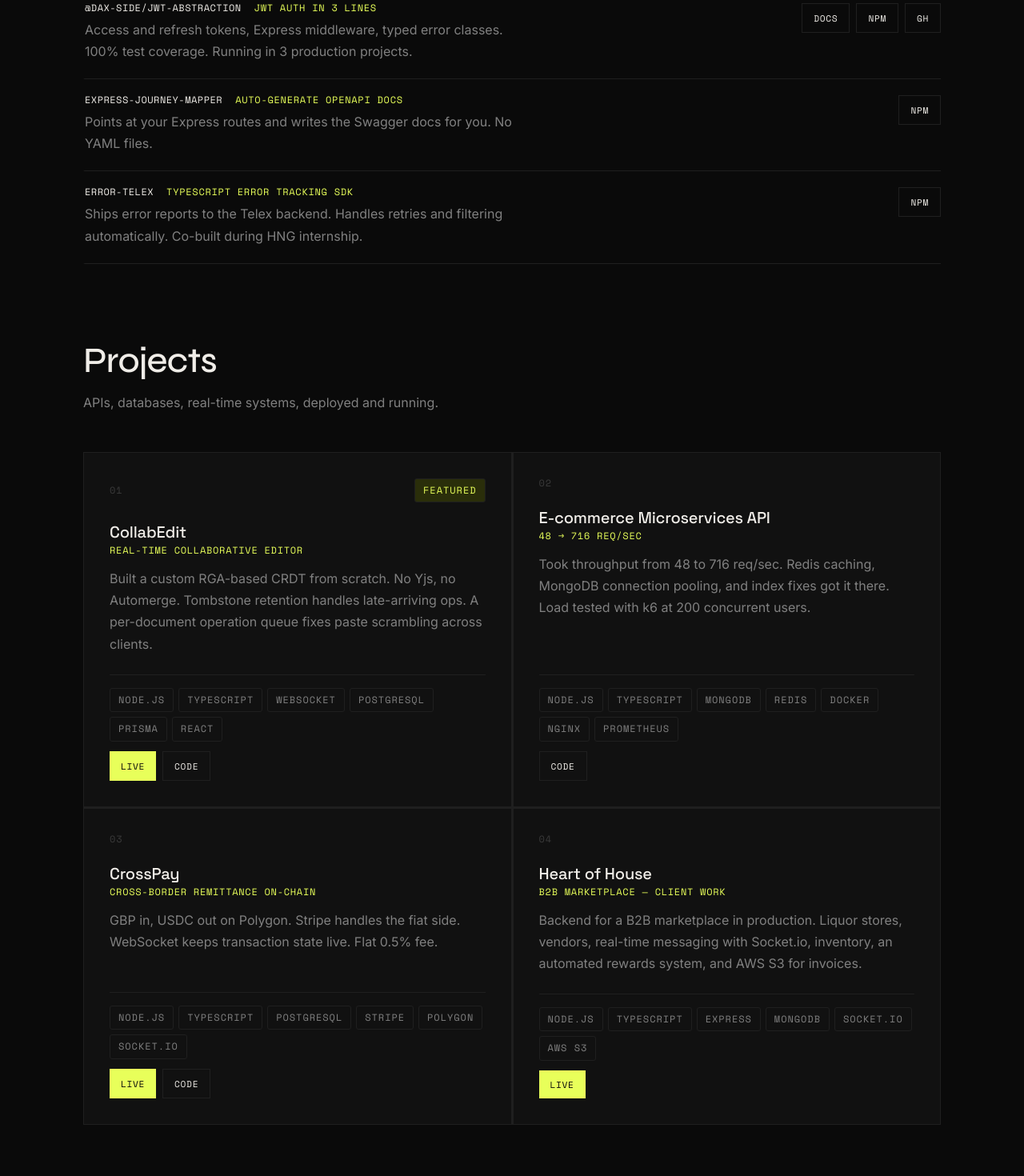
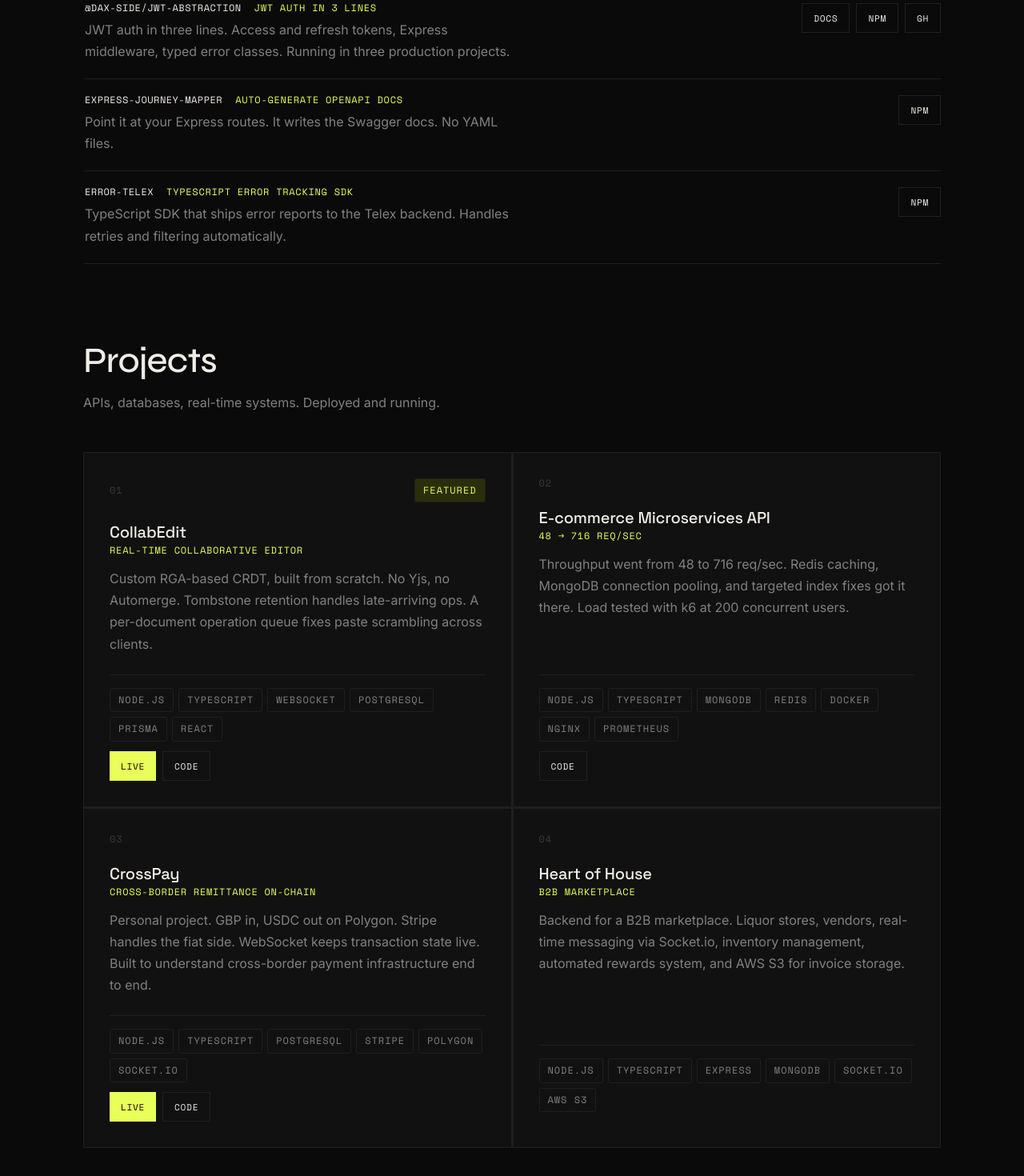
Before and after one commit to dax-side/portfolio, a React (Vite) app: page / in a window 1280 px wide. Shown: the part 1300-2770 px from the top of the page at 80% size. Built offline with nearby package versions, Linux system fonts and the light colour scheme.

Commit message:
fix: improve clarity and consistency in package and project descriptions

```diff
--- a/src/components/Work.jsx
+++ b/src/components/Work.jsx
@@ -7,7 +7,7 @@ const packages = [
     name: '@dax-side/jwt-abstraction',
     tagline: 'JWT auth in 3 lines',
     description:
-      'Access and refresh tokens, Express middleware, typed error classes. 100% test coverage. Running in 3 production projects.',
+      'JWT auth in three lines. Access and refresh tokens, Express middleware, typed error classes. Running in three production projects.',
     links: {
       docs:   'https://dax-side.github.io/jwt-abstraction-site',
       npm:    'https://www.npmjs.com/package/@dax-side/jwt-abstraction',
@@ -19,7 +19,7 @@ const packages = [
     name: 'express-journey-mapper',
     tagline: 'Auto-generate OpenAPI docs',
     description:
-      'Points at your Express routes and writes the Swagger docs for you. No YAML files.',
+      'Point it at your Express routes. It writes the Swagger docs. No YAML files.',
     links: {
       npm: 'https://www.npmjs.com/package/express-journey-mapper',
     },
@@ -29,7 +29,7 @@ const packages = [
     name: 'error-telex',
     tagline: 'TypeScript error tracking SDK',
     description:
-      'Ships error reports to the Telex backend. Handles retries and filtering automatically. Co-built during HNG internship.',
+      'TypeScript SDK that ships error reports to the Telex backend. Handles retries and filtering automatically.',
     links: {
       npm: 'https://www.npmjs.com/package/error-telex',
     },
@@ -43,7 +43,7 @@ const projects = [
     name: 'CollabEdit',
     tagline: 'Real-time collaborative editor',
     description:
-      'Built a custom RGA-based CRDT from scratch. No Yjs, no Automerge. Tombstone retention handles late-arriving ops. A per-document operation queue fixes paste scrambling across clients.',
+      'Custom RGA-based CRDT, built from scratch. No Yjs, no Automerge. Tombstone retention handles late-arriving ops. A per-document operation queue fixes paste scrambling across clients.',
     tags: ['Node.js', 'TypeScript', 'WebSocket', 'PostgreSQL', 'Prisma', 'React'],
     accent: true,
     links: {
@@ -57,7 +57,7 @@ const projects = [
     name: 'E-commerce Microservices API',
     tagline: '48 → 716 req/sec',
     description:
-      'Took throughput from 48 to 716 req/sec. Redis caching, MongoDB connection pooling, and index fixes got it there. Load tested with k6 at 200 concurrent users.',
+      'Throughput went from 48 to 716 req/sec. Redis caching, MongoDB connection pooling, and targeted index fixes got it there. Load tested with k6 at 200 concurrent users.',
     tags: ['Node.js', 'TypeScript', 'MongoDB', 'Redis', 'Docker', 'Nginx', 'Prometheus'],
     accent: false,
     links: {
@@ -70,7 +70,7 @@ const projects = [
     name: 'CrossPay',
     tagline: 'Cross-border remittance on-chain',
     description:
-      'GBP in, USDC out on Polygon. Stripe handles the fiat side. WebSocket keeps transaction state live. Flat 0.5% fee.',
+      'Personal project. GBP in, USDC out on Polygon. Stripe handles the fiat side. WebSocket keeps transaction state live. Built to understand cross-border payment infrastructure end to end.',
     tags: ['Node.js', 'TypeScript', 'PostgreSQL', 'Stripe', 'Polygon', 'Socket.io'],
     accent: false,
     links: {
@@ -82,14 +82,12 @@ const projects = [
     id: 'proj-hoh',
     index: '04',
     name: 'Heart of House',
-    tagline: 'B2B marketplace — client work',
+    tagline: 'B2B marketplace',
     description:
-      'Backend for a B2B marketplace in production. Liquor stores, vendors, real-time messaging with Socket.io, inventory, an automated rewards system, and AWS S3 for invoices.',
+      'Backend for a B2B marketplace. Liquor stores, vendors, real-time messaging via Socket.io, inventory management, automated rewards system, and AWS S3 for invoice storage.',
     tags: ['Node.js', 'TypeScript', 'Express', 'MongoDB', 'Socket.io', 'AWS S3'],
     accent: false,
-    links: {
-      live: 'https://platform.heartofhouse.io/',
-    },
+    links: {},
   },
 ]
 
@@ -157,7 +155,7 @@ export default function Work() {
         >
           <h2 className="type-h2" style={styles.heading}>Projects</h2>
           <p className="type-body-md" style={styles.subtext}>
-            APIs, databases, real-time systems, deployed and running.
+            APIs, databases, real-time systems. Deployed and running.
           </p>
         </motion.div>
 
```
